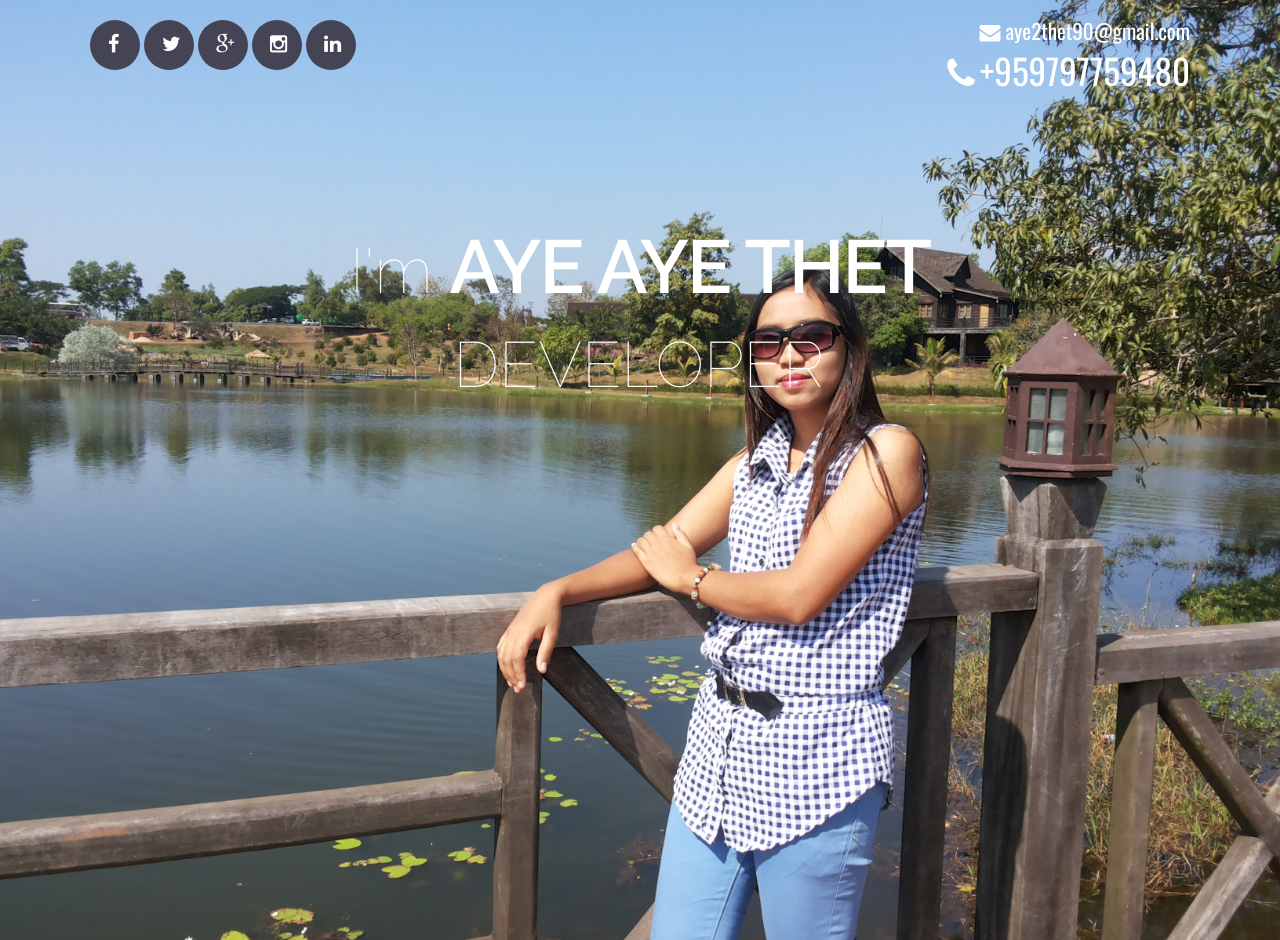
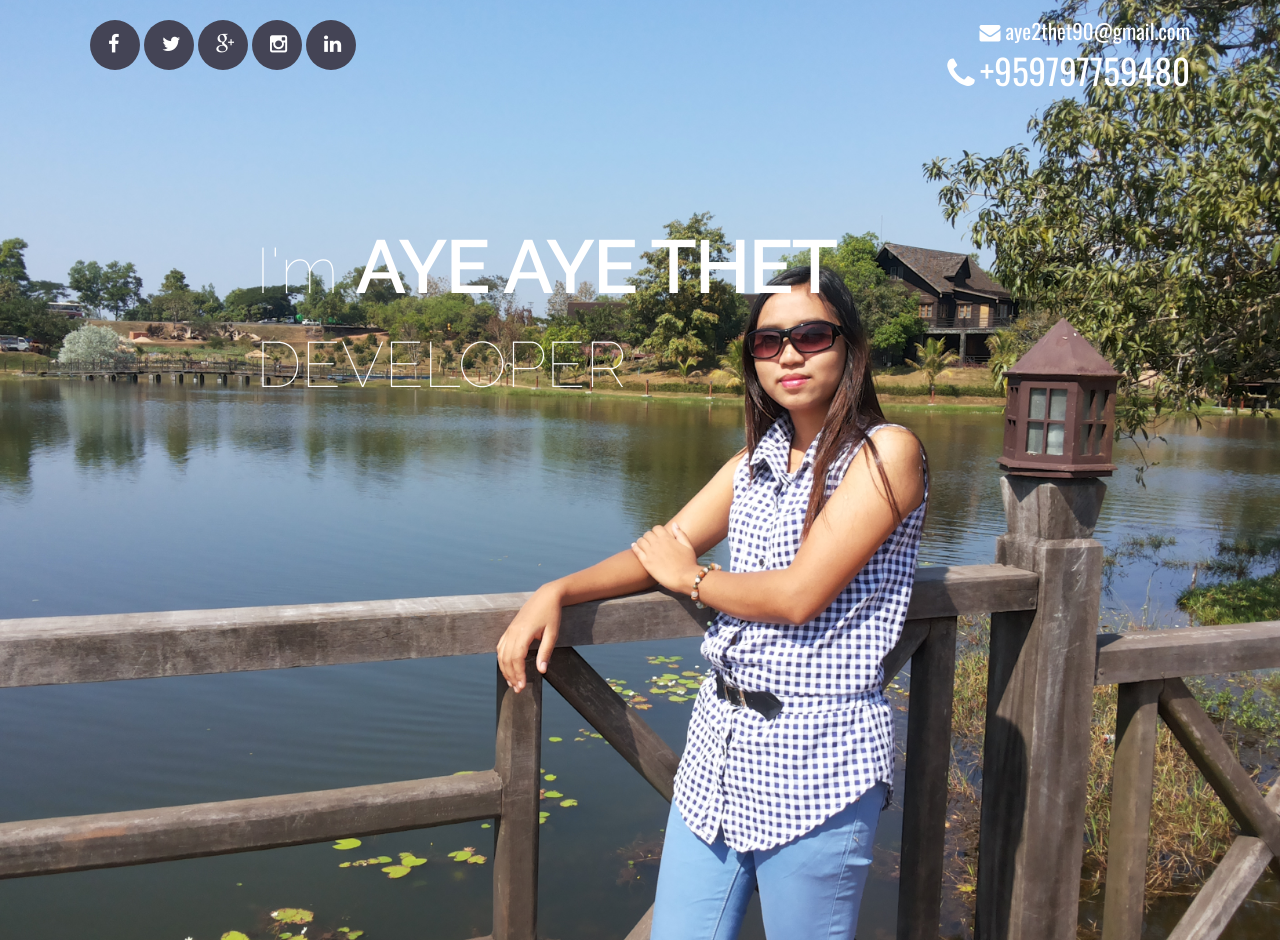
Before and after one commit to AyeAyeThet/ayeayethet.github.io, a PHP site: page / in a window 1280 px wide. Run offline with PHP 8.4, Linux system fonts and the light colour scheme.

Commit message:
Animated text position changed

```diff
--- a/css/headline.css
+++ b/css/headline.css
@@ -46,7 +46,6 @@ a {
 .cd-intro {
   width: 90%;
   max-width: 768px;
-  text-align: center;
 }
 
 .cd-intro {
```
